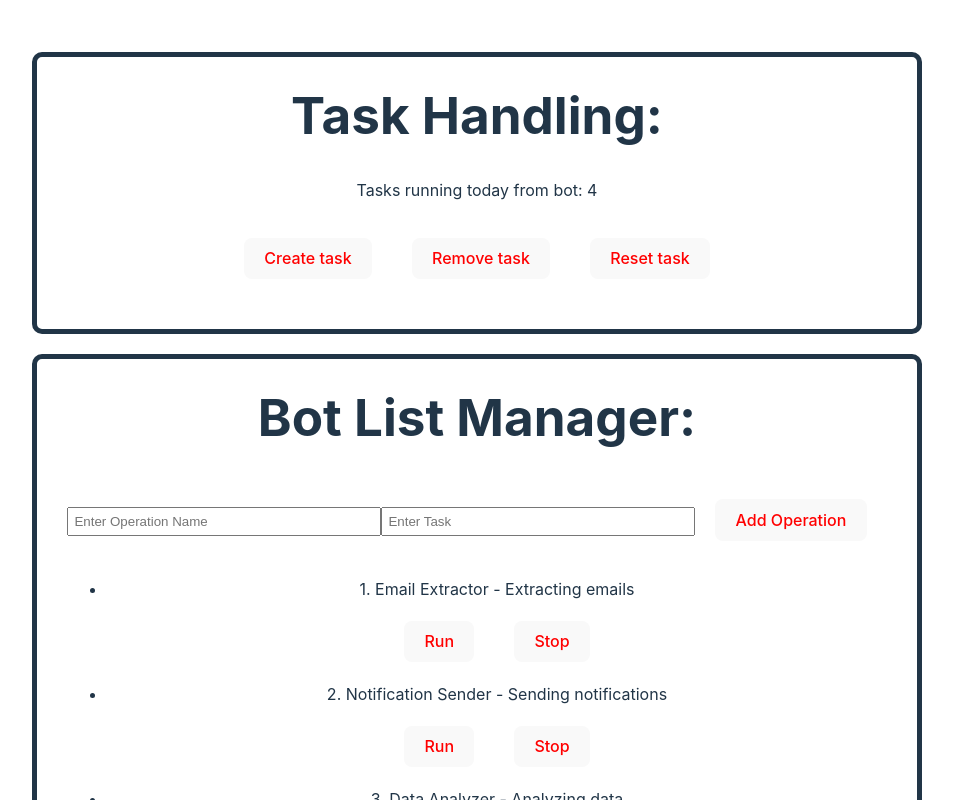
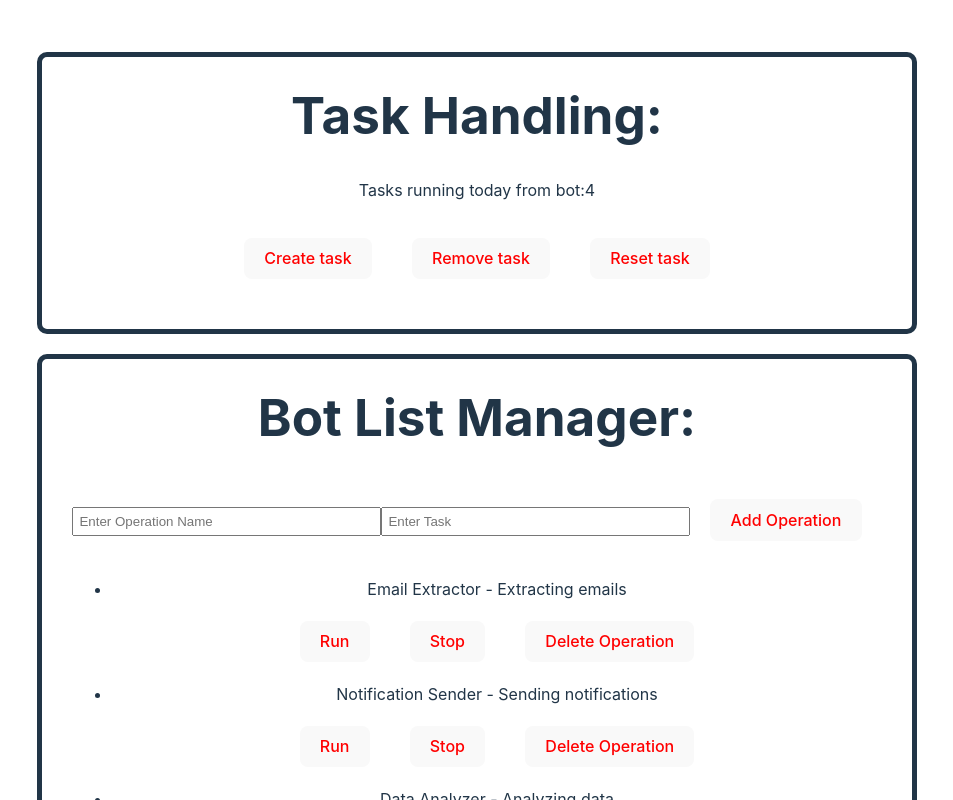
Before and after one commit to denichinv/job-board-react-js, a React (Vite) app in the folder my-project/: page / in a window 1280 px wide. Shown: the top 800 px of the page, without its empty margins (163-1116 px from the left). Built offline with nearby package versions, Linux system fonts and the light colour scheme.

Commit message:
Delete button added  to remove a bot from the list.

```diff
--- a/my-project/src/BotListManager.jsx
+++ b/my-project/src/BotListManager.jsx
@@ -47,7 +47,7 @@ const BotListManager = () => {
         id: bots.length > 0 ? Math.max(...bots.map(b => b.id)) + 1 : 1,
         name: newBot.name,
         task: newBot.task,
-        status: "Stopped"
+        status: ""
       };
 
       // Add the new bot to the existing list
@@ -78,6 +78,13 @@ const BotListManager = () => {
       )
     );
   };
+
+  //delete a specific bot from list
+
+  const deleteBot = (id) => {
+    setBots((currentBots) =>
+    currentBots.filter((bot) => bot.id !== id))
+  }
 
   // Render the component
   return (
@@ -113,7 +120,7 @@ const BotListManager = () => {
         {bots.map(({ id, name, status, task }) => (
           <li key={id}>
             <span>
-              {id}. {name} - {task} <br /> <b>{status}</b>
+               {name} - {task} <br /> <b>{status}</b>
             </span>
             <button
               style={{color:"red"}}
@@ -127,6 +134,11 @@ const BotListManager = () => {
             >
               Stop
             </button>
+            <button
+              style={{color:"red"}}
+              onClick={() => deleteBot(id)}
+            >Delete Operation
+            </button>
           </li>
         ))}
       </ul>
--- a/my-project/src/JobBoard.jsx
+++ b/my-project/src/JobBoard.jsx
@@ -15,7 +15,7 @@ const JobBoard = () => {
     }
     else {
       // Message showing number of running tasks
-      return `Tasks running today from bot: ${taskCount}`;
+      return `Tasks running today from bot:${taskCount}`;
     }
   };
 
--- a/my-project/src/index.css
+++ b/my-project/src/index.css
@@ -81,5 +81,5 @@ text-align: center;
 }
 input{
   padding: 5px;
-  width: 300px;
+  width:295px;
 }
```
